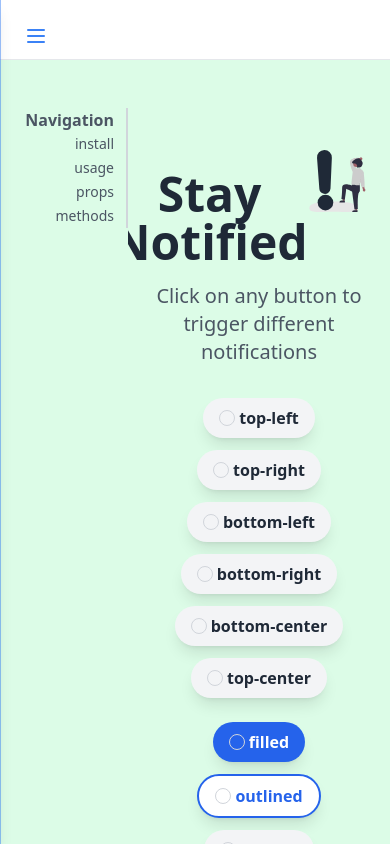
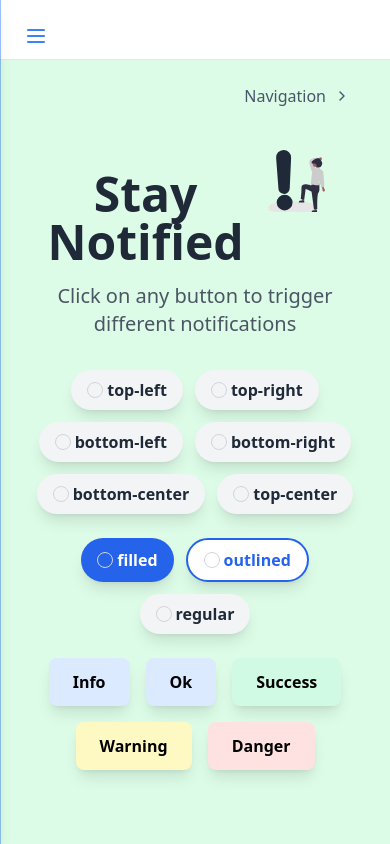
Before and after one commit to steverova/tailwind-feedback-components, a React (Vite) app: page /notification in a window 390 px wide. Built offline with nearby package versions, Linux system fonts and the light colour scheme.

Commit message:
Refactor flex container styling in NotificationPage and add PopoverButton component

```diff
--- /dev/null
+++ b/src/components/PopverButton.jsx
@@ -0,0 +1,37 @@
+import { useState } from 'react'
+import { ChevronDownIcon } from 'lucide-react'
+
+const PopoverButton = ({ children, title = 'title' }) => {
+	const [isPopoverVisible, setPopoverVisible] = useState(false)
+
+	const togglePopover = () => {
+		setPopoverVisible(!isPopoverVisible)
+	}
+
+	return (
+		<>
+			<button
+				type='button'
+				data-ripple-light='true'
+				onClick={togglePopover}
+				aria-expanded={isPopoverVisible}
+				aria-controls='popover-content'
+				className='flex items-center justify-center font-medium text-slate-600 hover:text-emerald-900 w-full'>
+				<span className='flex items-center justify-center space-x-2'>
+					<span className='text-center'>{title}</span>{' '}
+					<ChevronDownIcon
+						className={`w-4 h-4 transition-transform ${isPopoverVisible ? 'rotate-360' : '-rotate-90'}`}
+					/>
+				</span>
+			</button>
+
+			{isPopoverVisible && (
+				<div className='absolute p-4 font-sans text-sm font-normal break-words whitespace-normal bg-white border rounded-lg shadow-lg w-max border-blue-gray-50 text-blue-gray-500 shadow-blue-gray-500/10 focus:outline-none mt-1'>
+					{children}
+				</div>
+			)}
+		</>
+	)
+}
+
+export default PopoverButton
--- a/src/pages/NotificationPage.jsx
+++ b/src/pages/NotificationPage.jsx
@@ -2,6 +2,7 @@
 import { types, positionClasses } from '../components/helper'
 import { useNotification } from '../components/Notification/useNotification'
 import notifySvg from '../assets/svg/notify.svg'
+import PopoverButton from '../components/PopverButton.jsx'
 
 const objectToArray = (values) => {
 	return Object.entries(values).map(([key, value]) => {
@@ -32,8 +33,9 @@
 	const array = objectToArray(types)
 
 	return (
-		<div className='flex min-h-screen bg-green-100'>
-			<nav className='w-32 fixed  mt-12 '>
+		<div className=' flex min-h-screen bg-green-100'>
+
+			<nav className='hidden lg:block w-32 fixed  mt-12 '>
 				<h2 className='text-md font-bold text-right text-gray-600  px-3 border-r-2 border-gray-300'>
 					Navigation
 				</h2>
@@ -51,7 +53,25 @@
 			</nav>
 
 			{/* Contenido principal */}
-			<div className='flex-1 ml-32 overflow-y-auto p-6'>
+			<div className='flex-1 sm:ml-32 overflow-y-auto p-6'>
+				<div className='sm:block md:hidden'>
+					<div className='fixed top-15 right-10 z-10  '>
+						<PopoverButton title='Navigation'>
+							<ul className='p-0'>
+								{['install', 'usage', 'props', 'methods'].map((item) => (
+									<li key={item}>
+										<a
+											href={`#${item}`}
+											className='border-r-2 border-gray-300 block text-right leading-6 text-sm font-medium px-3 hover:text-emerald-600 text-gray-600 hover:border-r-2 hover:border-emerald-600  '>
+											{item}
+										</a>
+									</li>
+								))}
+							</ul>
+						</PopoverButton>
+					</div>
+				</div>
+
 				<div className='py-16 text-center items-center'>
 					{/* Título Hero */}
 					<div className='flex justify-center items-baseline text-line'>
```
